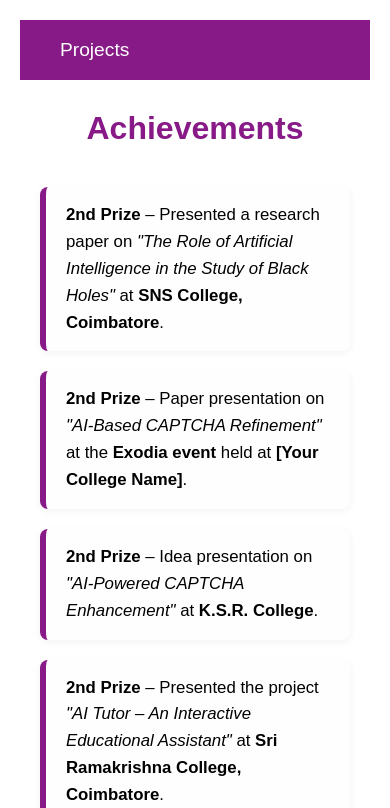
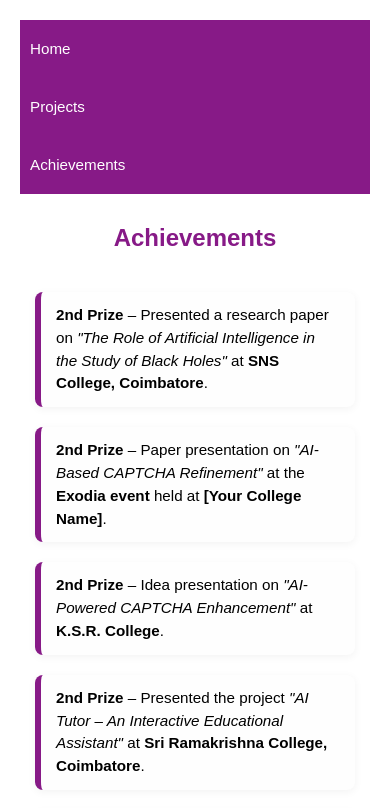
Before and after one commit to ramyaMohn/portfolio, a React (Create React App) app: page /acheive in a window 390 px wide. Shown: the top 808 px of the page. Built offline with nearby package versions, Linux system fonts and the light colour scheme.

Commit message:
Update Achievement.css

```diff
--- a/src/Achievement.css
+++ b/src/Achievement.css
@@ -59,3 +59,55 @@
   font-size: 1.05rem;
   line-height: 1.6;
 }
+
+@media screen and (max-width: 768px) {
+  .hom_nav {
+    flex-direction: column;
+    height: auto;
+    padding: 10px 0;
+    align-items: flex-start;
+  }
+
+  .hom_nav ul {
+    flex-direction: column;
+    padding: 0 10px;
+    width: 100%;
+  }
+
+  .hom_nav ul li {
+    margin: 10px 0;
+  }
+
+  .hom_nav ul li a {
+    font-size: 1rem;
+  }
+
+  .page-header h1 {
+    font-size: 1.8rem;
+    padding: 0 10px;
+  }
+
+  .achievement-list {
+    padding: 0 15px;
+  }
+
+  .achievement-item {
+    font-size: 1rem;
+    padding: 12px 15px;
+  }
+}
+
+@media screen and (max-width: 480px) {
+  .hom_nav ul li a {
+    font-size: 0.95rem;
+  }
+
+  .page-header h1 {
+    font-size: 1.5rem;
+  }
+
+  .achievement-item {
+    font-size: 0.95rem;
+    line-height: 1.5;
+  }
+}
```
